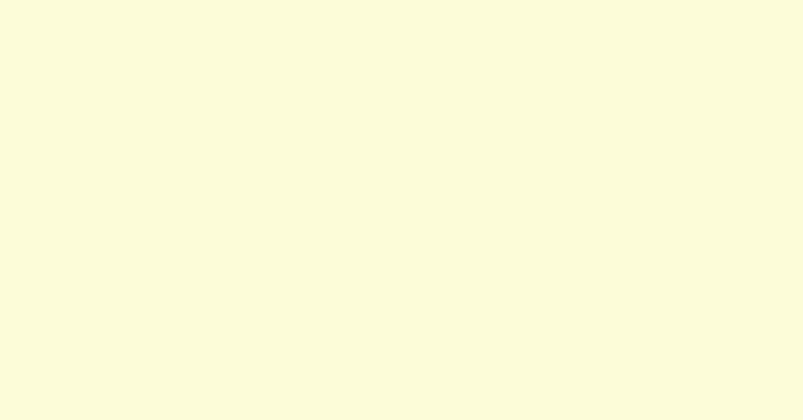
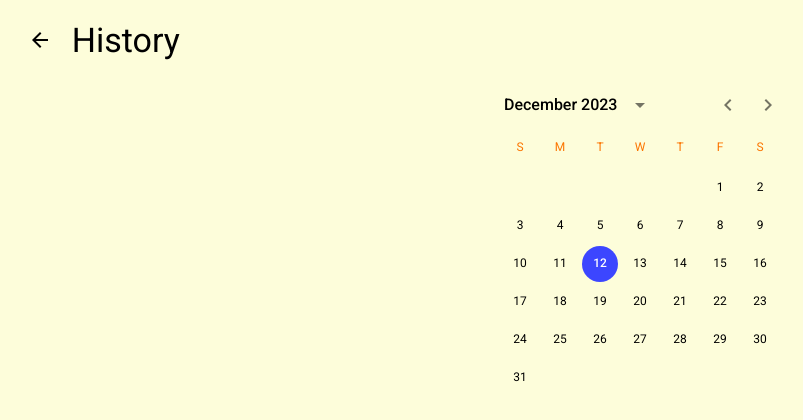
Before and after one commit to ProjectYolked/Yolked, a React (Vite) app in the folder client/: page /history in a window 1280 px wide. Before the commit this address had no page. Shown: the top 420 px of the page, without its empty margins (0-803 px from the left). Built offline with nearby package versions, Linux system fonts and the light colour scheme; sample sign-in values are in the browser's storage.

Commit message:
Added calendar

```diff
--- a/client/package.json
+++ b/client/package.json
@@ -14,7 +14,9 @@
     "@emotion/styled": "^11.11.0",
     "@mui/icons-material": "^5.14.19",
     "@mui/material": "^5.14.20",
+    "@mui/x-date-pickers": "^6.18.6",
     "axios": "^1.6.2",
+    "dayjs": "^1.11.10",
     "react": "^18.2.0",
     "react-dom": "^18.2.0",
     "react-router-dom": "^6.20.1"
--- a/client/src/App.jsx
+++ b/client/src/App.jsx
@@ -9,6 +9,7 @@ import useMediaQuery from "@mui/material/useMediaQuery";
 import { lightTheme, darkTheme } from "./utils/theme.js";
 import CreateProgramPage from "./pages/CreateProgramPage.jsx";
 import CreateWorkoutPage from "./pages/CreateWorkoutPage.jsx";
+import History from './pages/History.jsx';
 // Import other necessary components and pages
 
 function App() {
@@ -25,6 +26,7 @@ function App() {
                             <Route path="/" element={<ProtectedRoute><HomePage /></ProtectedRoute>} />
                             <Route path="/create-program/:programId" element={<ProtectedRoute><CreateProgramPage /></ProtectedRoute>} />
                             <Route path="/create-workout/:programId" element={<ProtectedRoute><CreateWorkoutPage /></ProtectedRoute>} />
+                            <Route path="/history" element={<ProtectedRoute><History /></ProtectedRoute>} />
                             {/* TODO add a default route for a 404 Not Found page */}
                         </Routes>
 
--- a/client/src/components/nav/HomepageSidebar.jsx
+++ b/client/src/components/nav/HomepageSidebar.jsx
@@ -5,7 +5,7 @@ import ListItem from '@mui/material/ListItem';
 import ListItemText from '@mui/material/ListItemText';
 import Divider from '@mui/material/Divider';
 import ButtonBase from '@mui/material/ButtonBase';
-import {useNavigate} from "react-router-dom";
+import { useNavigate } from "react-router-dom";
 import axios from "axios";
 
 const HomepageSidebar = () => {
@@ -61,10 +61,22 @@ const HomepageSidebar = () => {
 
         <ButtonBase
           component="span"
-              sx={{ width: '100%', borderRadius: '4px','&:hover': { bgcolor: 'rgba(0, 0, 0, 0.04)' } }}
+          sx={{ width: '100%', borderRadius: '4px', '&:hover': { bgcolor: 'rgba(0, 0, 0, 0.04)' } }}
           onClick={handleCreateProgram}
         >              <ListItem sx={{ mb: 2 }}>
             <ListItemText primary="Create Program" />
+          </ListItem>
+        </ButtonBase>
+
+        <Divider />
+
+        <ButtonBase
+          component="span"
+          sx={{ width: '100%', borderRadius: '4px', '&:hover': { bgcolor: 'rgba(0, 0, 0, 0.04)' } }}
+          onClick={() => navigate('/history')}
+        >
+          <ListItem sx={{ mb: 2 }}>
+            <ListItemText primary="History" />
           </ListItem>
         </ButtonBase>
       </List>
--- /dev/null
+++ b/client/src/pages/History.jsx
@@ -0,0 +1,42 @@
+import * as React from 'react';
+import dayjs from 'dayjs';
+import { Grid, Typography } from "@mui/material";
+import BackButton from "../components/BackButton";
+import { LocalizationProvider } from '@mui/x-date-pickers/LocalizationProvider';
+import { AdapterDayjs } from '@mui/x-date-pickers/AdapterDayjs';
+import { DateCalendar } from '@mui/x-date-pickers/DateCalendar';
+
+const History = () => {
+
+    const [day, setDay] = React.useState(dayjs());
+
+    return (
+        <div style={{ padding: 20, height: "100%", alignSelf: "flex-start" }}>
+            <Grid container spacing={0}>
+                <Grid item xs={.5}>
+                    <BackButton to={`/`}></BackButton>
+                </Grid>
+                <Grid item xs={12} md={3}>
+                    <Typography variant="h4" gutterBottom>
+                        History
+                    </Typography>
+                </Grid>
+            </Grid>
+
+            <Grid container>
+                <LocalizationProvider dateAdapter={AdapterDayjs}>
+                    <Grid item xs={12}>
+                        <DateCalendar
+                            openTo='day'
+                            views={['day', 'month', 'year']}
+                            value={day}
+                            onChange={(newday) => setDay(newday)}
+                        />
+                    </Grid>
+                </LocalizationProvider>
+            </Grid>
+        </div>
+    )
+}
+
+export default History;
```
Also changed, not shown: 1 other file (tests, documents, lock files or other folders). Lines whose indentation alone changed are shown as unchanged.
